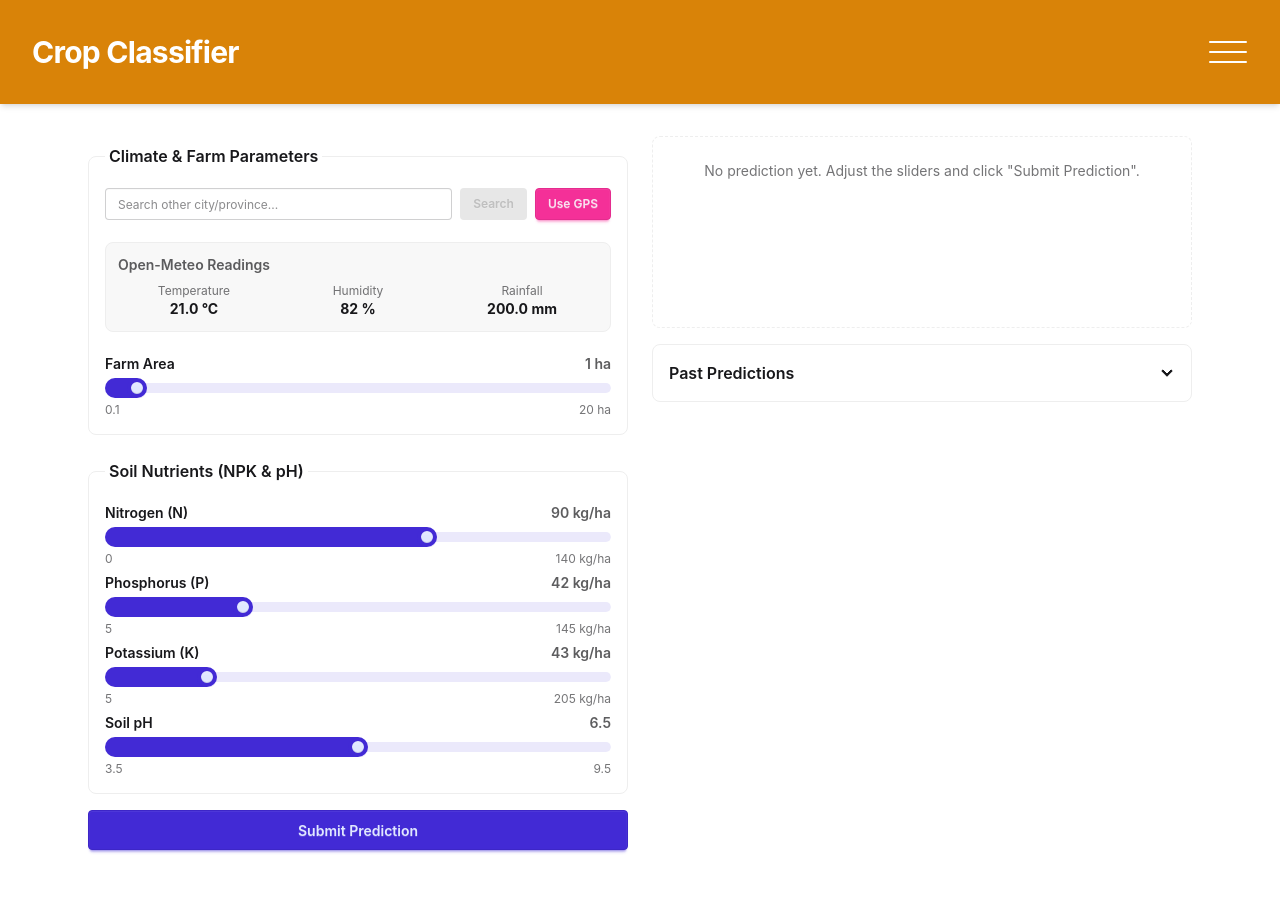
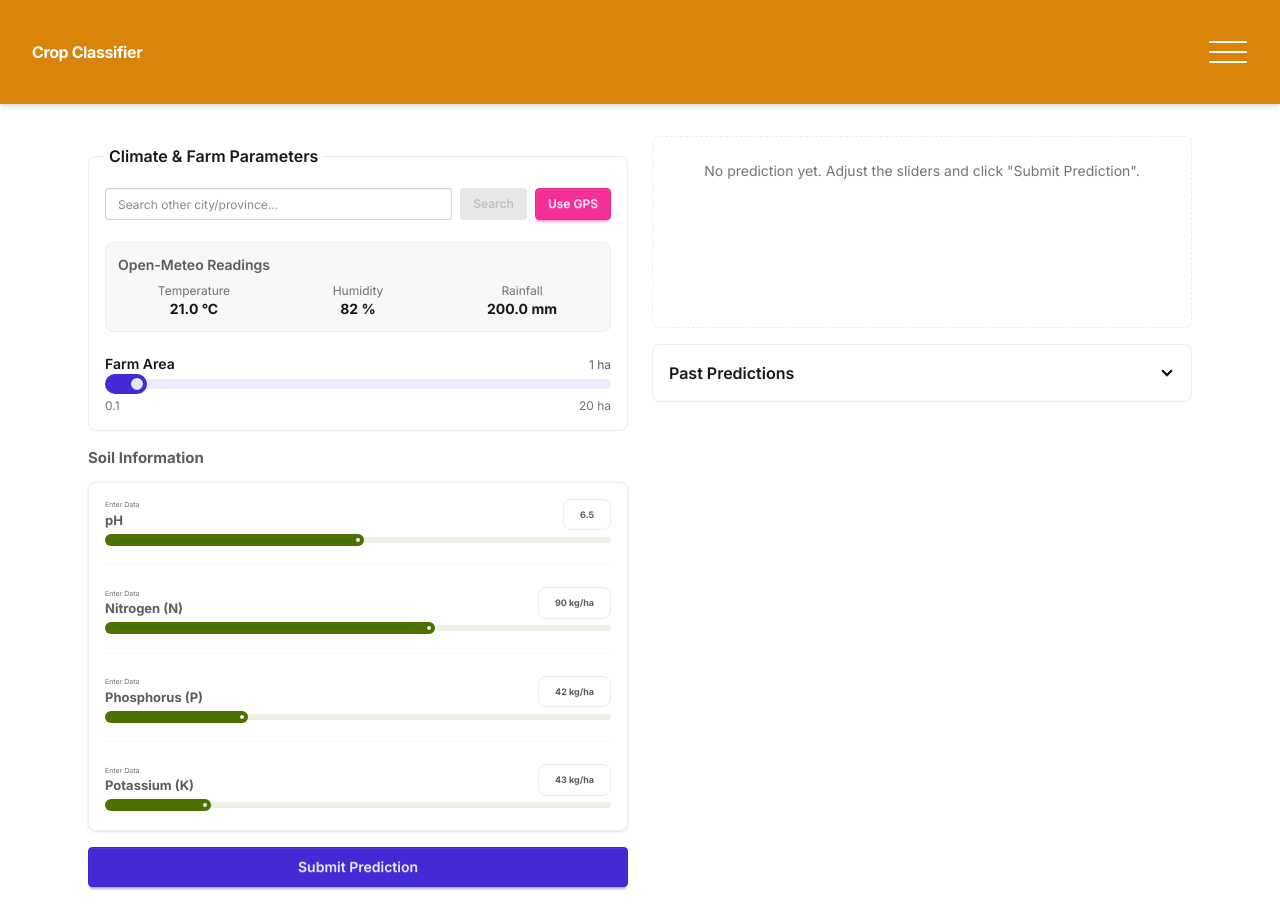
Before and after one commit to neophiles/crop-classifier, a React app in the folder frontend/: page / in a window 1280 px wide. Before the commit the page ends 874 px from the top, so only its background shows below. Built offline with nearby package versions, Linux system fonts and the light colour scheme; the HTML template or start-up script is replaced by a standard one.

Commit message:
Change color and size of slider and fonts

```diff
--- a/frontend/src/components/Header.jsx
+++ b/frontend/src/components/Header.jsx
@@ -2,7 +2,7 @@ export default function Header() {
   return (
     <header className="navbar relative left-1/2 -mt-4 mb-8 min-h-0 w-screen -translate-x-1/2 bg-[#D98308] px-6 py-8 text-white shadow-md sm:-mt-6 sm:px-8">
       <div className="flex-1">
-        <h1 className="text-2xl font-bold tracking-tight sm:text-3xl">
+        <h1 className="text-[16px] font-bold tracking-tight">
           Crop Classifier
         </h1>
       </div>
--- a/frontend/src/components/SliderInput.jsx
+++ b/frontend/src/components/SliderInput.jsx
@@ -6,12 +6,22 @@ export default function SliderInput({
   max,
   step = 1,
   unit = '',
+  soilStyle = false,
 }) {
   return (
-    <div className="form-control w-full">
-      <div className="mb-1 flex items-center justify-between text-sm font-semibold">
-        <span>{label}</span>
-        <span className="text-base-content/70">{value} {unit}</span>
+    <div className={`form-control w-full ${soilStyle ? 'gap-2 border-b border-base-200 py-4 first:pt-0 last:border-b-0 last:pb-0' : ''}`}>
+      <div className="flex items-end justify-between">
+        <div>
+          {soilStyle && (
+            <span className="block text-[7px] text-base-content/60">Enter Data</span>
+          )}
+          <span className={soilStyle ? 'text-[13px] font-bold text-base-content/70' : 'text-sm font-semibold'}>
+            {label}
+          </span>
+        </div>
+        <span className={soilStyle ? 'rounded-box border border-base-300 px-4 py-2 text-[9px] font-bold text-base-content/70' : 'text-base-content/70'}>
+          {value} {unit}
+        </span>
       </div>
       <input
         type="range"
@@ -24,9 +34,13 @@ export default function SliderInput({
           onChange(val)
         }}
         aria-label={label}
-        className="range range-primary range-sm w-full"
+        className={`range range-sm w-full ${soilStyle ? '' : 'range-primary'}`}
+        style={soilStyle ? {
+          color: '#4D7101',
+          '--range-thumb-size': '12px',
+        } : undefined}
       />
-      <div className="mt-1 flex justify-between text-xs text-base-content/60">
+      <div className={`flex justify-between text-xs text-base-content/60 ${soilStyle ? 'hidden' : 'mt-1'}`}>
         <span>{min}</span>
         <span>{max} {unit}</span>
       </div>
--- a/frontend/src/components/SoilNutrientsCard.jsx
+++ b/frontend/src/components/SoilNutrientsCard.jsx
@@ -2,10 +2,22 @@ import SliderInput from './SliderInput'
 
 export default function SoilNutrientsCard({ inputs, onChange }) {
   return (
-    <fieldset className="fieldset rounded-box border border-base-300 bg-base-100 p-4">
-      <legend className="fieldset-legend px-1 text-base font-semibold">
-        Soil Nutrients (NPK & pH)
-      </legend>
+    <section className="flex flex-col gap-3">
+      <h2 className="text-[15px] font-bold text-base-content/70">
+        Soil Information
+      </h2>
+
+      <fieldset className="fieldset rounded-box border border-base-300 bg-base-100 p-4 shadow-sm">
+
+        <SliderInput
+          label="pH"
+          value={inputs.ph}
+          onChange={(val) => onChange('ph', val)}
+          min={3.5}
+          max={9.5}
+          step={0.1}
+          soilStyle
+        />
 
         <SliderInput
           label="Nitrogen (N)"
@@ -14,6 +26,7 @@ export default function SoilNutrientsCard({ inputs, onChange }) {
           min={0}
           max={140}
           unit="kg/ha"
+          soilStyle
         />
 
         <SliderInput
@@ -23,6 +36,7 @@ export default function SoilNutrientsCard({ inputs, onChange }) {
           min={5}
           max={145}
           unit="kg/ha"
+          soilStyle
         />
 
         <SliderInput
@@ -32,16 +46,9 @@ export default function SoilNutrientsCard({ inputs, onChange }) {
           min={5}
           max={205}
           unit="kg/ha"
-      />
-
-      <SliderInput
-        label="Soil pH"
-        value={inputs.ph}
-        onChange={(val) => onChange('ph', val)}
-        min={3.5}
-        max={9.5}
-        step={0.1}
+          soilStyle
         />
       </fieldset>
+    </section>
   )
 }
--- a/frontend/src/index.css
+++ b/frontend/src/index.css
@@ -1,4 +1,9 @@
+@import url('https://fonts.googleapis.com/css2?family=Inter:wght@400;500;600;700&display=swap');
 @import "tailwindcss";
 @plugin "daisyui" {
   themes: light --default, dark;
 }
+
+body {
+  font-family: 'Inter', sans-serif;
+}
```
Lines whose indentation alone changed are shown as unchanged.
